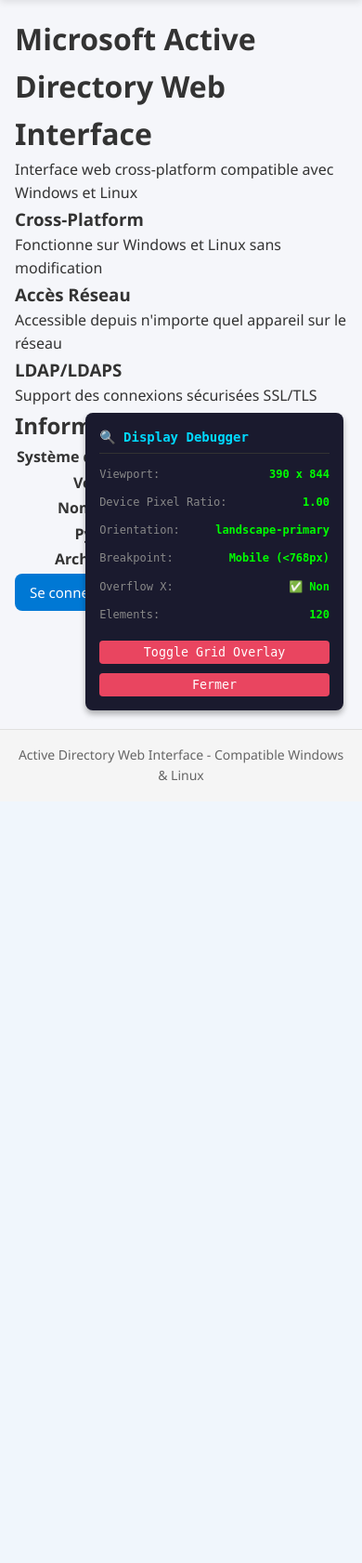
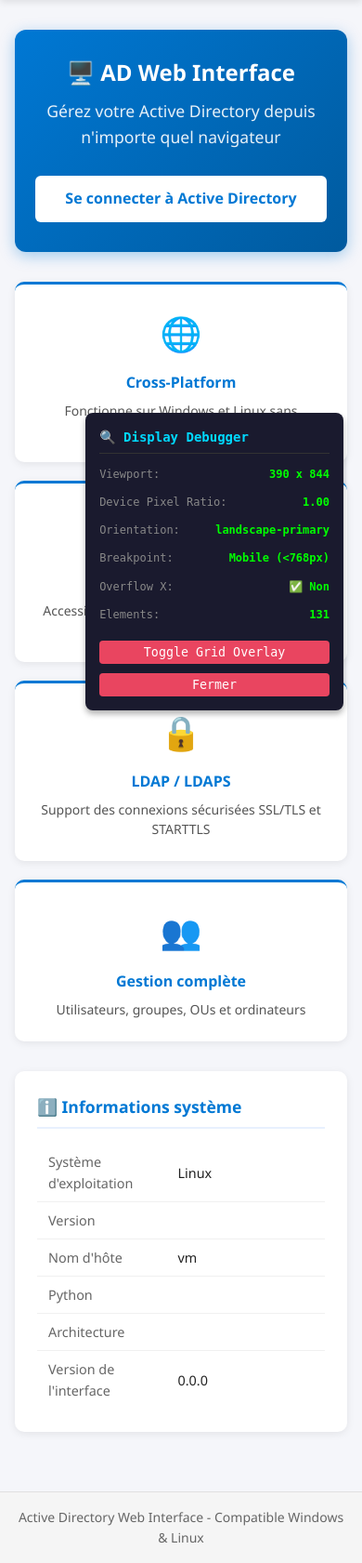
Before and after one commit to fred-selest/microsoft-active-directory, a Flask app: page / in a window 390 px wide. Shown: the part 60-1741 px from the top of the page at 93% size. Before the commit the page ends 900 px from the top, so only its background shows below. Run offline with Flask 3, Linux system fonts and the light colour scheme; parts of the project's set-up code (start-up, migrations or seed data) failed here and were passed over.

Commit message:
fix: Restauration du design de la landing page (styles jamais commités)
Les classes .hero, .features, .feature-card, .system-info n'ont jamais
existé dans styles.css. Ajout des styles via {% block extra_css %} dans
index.html : hero gradient bleu, cards avec icônes, table système,
dark mode, responsive mobile. Ajout d'une 4e feature card et de la
version de l'interface dans le tableau système.

Co-Authored-By: Claude Sonnet 4.6 <noreply@anthropic.com>

```diff
--- a/templates/index.html
+++ b/templates/index.html
@@ -2,29 +2,182 @@
 
 {% block title %}Accueil - AD Web Interface{% endblock %}
 
+{% block extra_css %}
+<style>
+/* ── Landing page ──────────────────────────────────────────────────────────── */
+.landing-wrapper {
+    display: flex;
+    flex-direction: column;
+    gap: 2rem;
+    max-width: 900px;
+    margin: 0 auto;
+    padding: 1rem 0 3rem;
+}
+
+/* Hero */
+.hero {
+    text-align: center;
+    padding: 3rem 2rem;
+    background: linear-gradient(135deg, var(--primary-color, #0078d4) 0%, #005a9e 100%);
+    border-radius: 12px;
+    color: #fff;
+    box-shadow: 0 4px 16px rgba(0,120,212,.35);
+}
+.hero h1 {
+    font-size: 2rem;
+    font-weight: 700;
+    margin: 0 0 .75rem;
+    line-height: 1.2;
+}
+.hero p {
+    font-size: 1.1rem;
+    opacity: .9;
+    margin: 0 0 1.75rem;
+}
+.hero .btn {
+    font-size: 1rem;
+    padding: .75rem 2rem;
+    background: #fff;
+    color: var(--primary-color, #0078d4);
+    border: none;
+    border-radius: 6px;
+    font-weight: 600;
+    text-decoration: none;
+    transition: transform .15s, box-shadow .15s;
+}
+.hero .btn:hover {
+    transform: translateY(-2px);
+    box-shadow: 0 6px 20px rgba(0,0,0,.2);
+}
+
+/* Feature cards */
+.features {
+    display: grid;
+    grid-template-columns: repeat(auto-fit, minmax(200px, 1fr));
+    gap: 1.25rem;
+}
+.feature-card {
+    background: #fff;
+    border-radius: 10px;
+    padding: 1.5rem;
+    text-align: center;
+    box-shadow: 0 2px 8px rgba(0,0,0,.08);
+    border-top: 3px solid var(--primary-color, #0078d4);
+    transition: transform .15s, box-shadow .15s;
+}
+.feature-card:hover {
+    transform: translateY(-3px);
+    box-shadow: 0 6px 18px rgba(0,0,0,.12);
+}
+.feature-card .feature-icon {
+    font-size: 2.25rem;
+    margin-bottom: .75rem;
+}
+.feature-card h3 {
+    font-size: 1rem;
+    font-weight: 600;
+    color: var(--primary-color, #0078d4);
+    margin: 0 0 .4rem;
+}
+.feature-card p {
+    font-size: .875rem;
+    color: #555;
+    margin: 0;
+    line-height: 1.5;
+}
+
+/* System info table */
+.system-info {
+    background: #fff;
+    border-radius: 10px;
+    padding: 1.5rem;
+    box-shadow: 0 2px 8px rgba(0,0,0,.08);
+}
+.system-info h2 {
+    font-size: 1.1rem;
+    font-weight: 600;
+    color: var(--primary-color, #0078d4);
+    margin: 0 0 1rem;
+    padding-bottom: .5rem;
+    border-bottom: 2px solid #e8f0fe;
+}
+.system-info table {
+    width: 100%;
+    border-collapse: collapse;
+    font-size: .9rem;
+}
+.system-info th,
+.system-info td {
+    padding: .5rem .75rem;
+    text-align: left;
+    border-bottom: 1px solid #f0f0f0;
+}
+.system-info th {
+    width: 45%;
+    font-weight: 500;
+    color: #666;
+}
+.system-info td { color: #222; font-weight: 500; }
+.system-info tr:last-child th,
+.system-info tr:last-child td { border-bottom: none; }
+
+/* Dark mode */
+body.dark-mode .feature-card,
+body.dark-mode .system-info {
+    background: var(--dark-bg-secondary, #2d2d2d);
+    border-color: var(--dark-border, #444);
+}
+body.dark-mode .feature-card p { color: #aaa; }
+body.dark-mode .system-info h2 { border-color: var(--dark-border, #444); }
+body.dark-mode .system-info th { color: #999; }
+body.dark-mode .system-info td { color: #eee; }
+body.dark-mode .system-info th,
+body.dark-mode .system-info td { border-color: var(--dark-border, #444); }
+
+@media (max-width: 600px) {
+    .hero h1 { font-size: 1.5rem; }
+    .hero    { padding: 2rem 1rem; }
+}
+</style>
+{% endblock %}
+
 {% block content %}
+<div class="landing-wrapper">
+
+    <!-- Hero -->
     <div class="hero">
-    <h1>Microsoft Active Directory Web Interface</h1>
-    <p>Interface web cross-platform compatible avec Windows et Linux</p>
+        <h1>🖥️ AD Web Interface</h1>
+        <p>Gérez votre Active Directory depuis n'importe quel navigateur</p>
+        <a href="{{ url_for('main.connect') }}" class="btn">Se connecter à Active Directory</a>
     </div>
 
+    <!-- Feature cards -->
     <div class="features">
         <div class="feature-card">
+            <div class="feature-icon">🌐</div>
             <h3>Cross-Platform</h3>
             <p>Fonctionne sur Windows et Linux sans modification</p>
         </div>
         <div class="feature-card">
-        <h3>Accès Réseau</h3>
+            <div class="feature-icon">📡</div>
+            <h3>Accès réseau</h3>
             <p>Accessible depuis n'importe quel appareil sur le réseau</p>
         </div>
         <div class="feature-card">
-        <h3>LDAP/LDAPS</h3>
-        <p>Support des connexions sécurisées SSL/TLS</p>
+            <div class="feature-icon">🔒</div>
+            <h3>LDAP / LDAPS</h3>
+            <p>Support des connexions sécurisées SSL/TLS et STARTTLS</p>
+        </div>
+        <div class="feature-card">
+            <div class="feature-icon">👥</div>
+            <h3>Gestion complète</h3>
+            <p>Utilisateurs, groupes, OUs et ordinateurs</p>
         </div>
     </div>
 
+    <!-- System info -->
     <div class="system-info">
-    <h2>Information Système</h2>
+        <h2>ℹ️ Informations système</h2>
         <table>
             <tr>
                 <th>Système d'exploitation</th>
@@ -46,10 +199,12 @@
                 <th>Architecture</th>
                 <td>{{ system_info.architecture }}</td>
             </tr>
+            <tr>
+                <th>Version de l'interface</th>
+                <td>{{ app_version }}</td>
+            </tr>
         </table>
     </div>
 
-<div class="cta">
-    <a href="{{ url_for('main.connect') }}" class="btn btn-primary">Se connecter à Active Directory</a>
 </div>
 {% endblock %}
```
Lines whose indentation alone changed are shown as unchanged.
